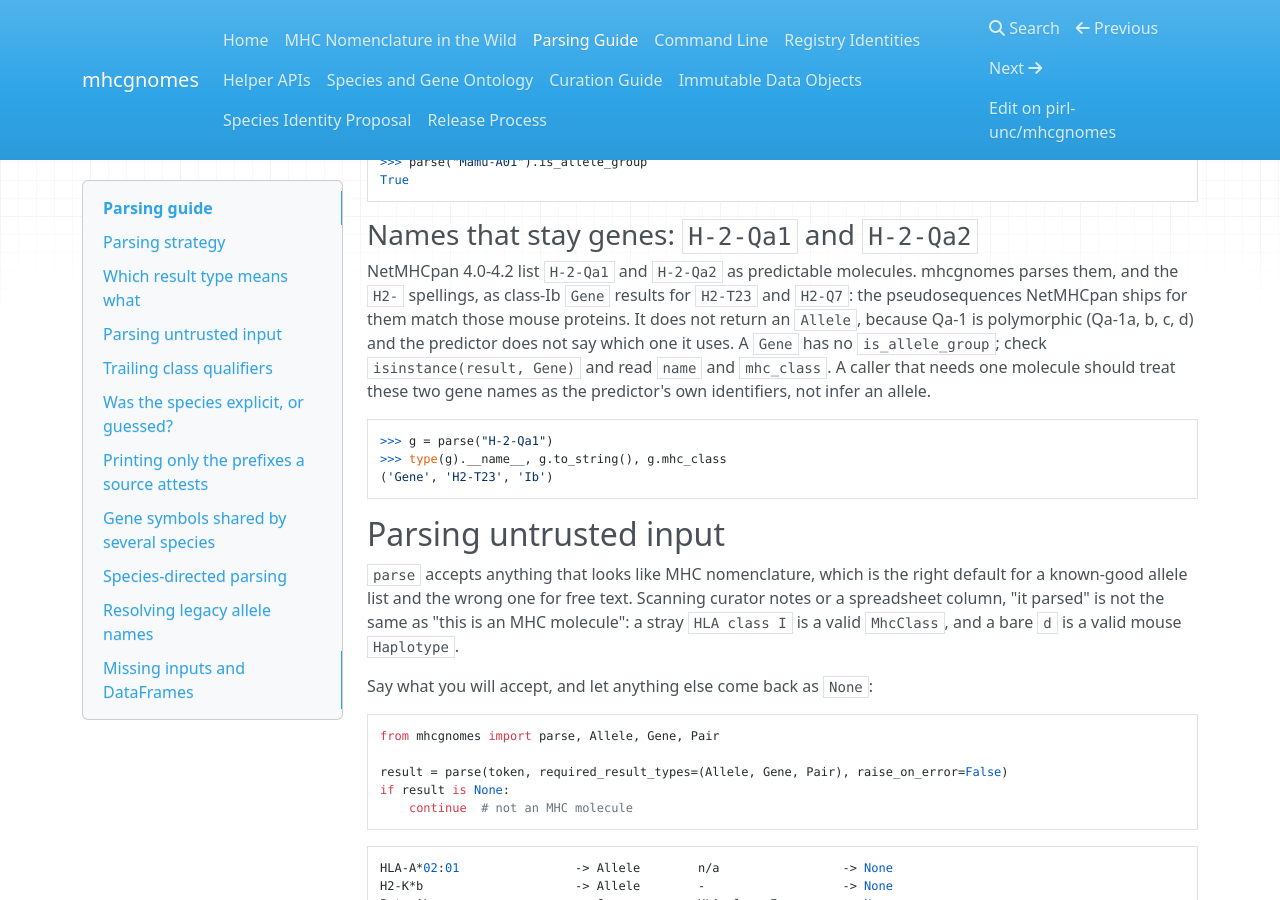
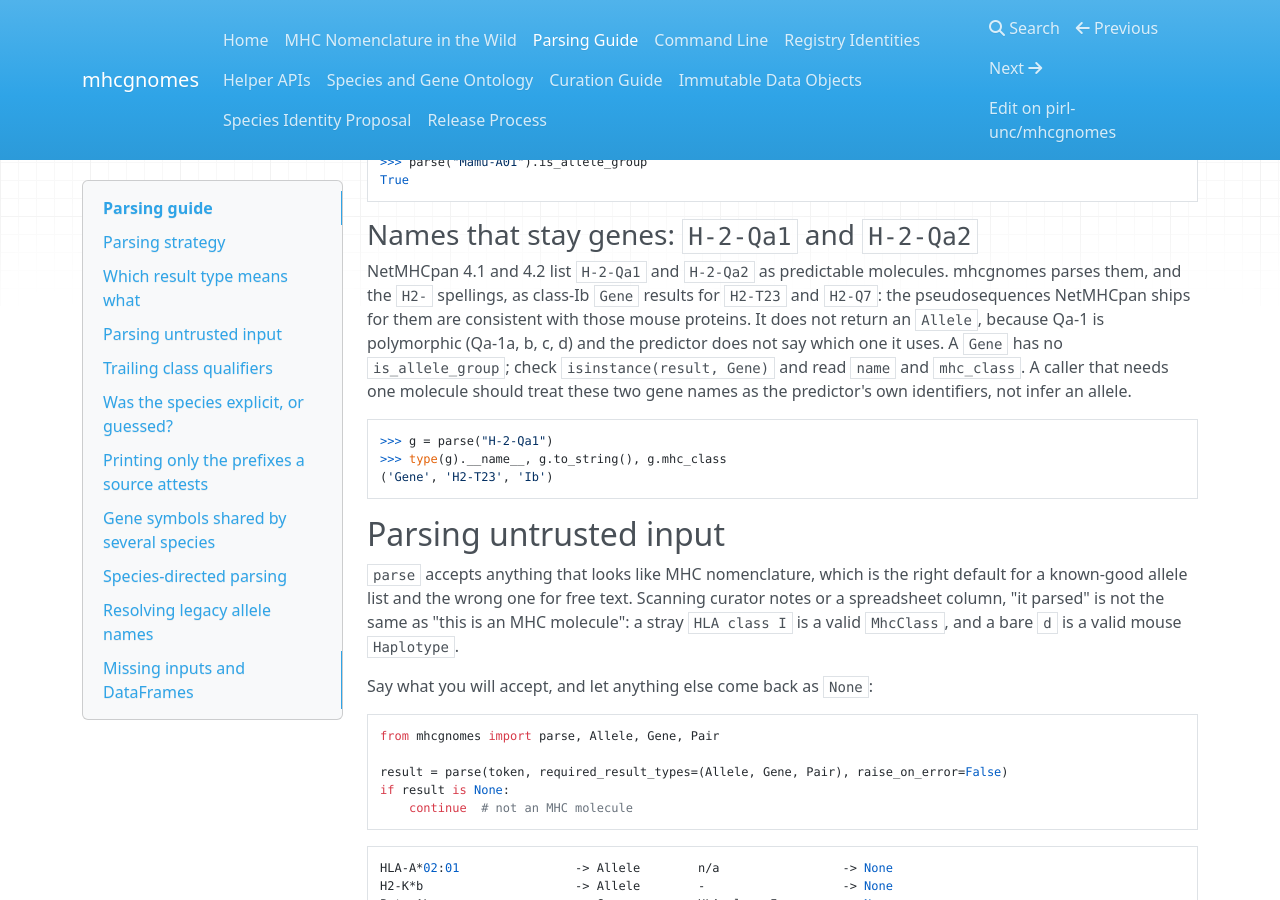
Before and after one commit to pirl-unc/mhcgnomes, an MkDocs documentation site: the page built from docs/parsing.md, in a window 1280 px wide and 900 px high, scrolled down 1676 px. Built offline with MkDocs 1.6.1, drawn with Linux system fonts in a browser that asks for light colours; nearby versions of some CDN libraries.

Commit message:
Tighten Qa evidence claims; drop unverified NetMHCpan 4.0 and attribute-absence test (#190)
Claude-Session: https://claude.ai/code/session_01JHJhwiENzNnE9rUS1bcjPj

```diff
--- a/docs/parsing.md
+++ b/docs/parsing.md
@@ -78,10 +78,10 @@ True
 
 ### Names that stay genes: `H-2-Qa1` and `H-2-Qa2`
 
-NetMHCpan 4.0-4.2 list `H-2-Qa1` and `H-2-Qa2` as predictable molecules.
+NetMHCpan 4.1 and 4.2 list `H-2-Qa1` and `H-2-Qa2` as predictable molecules.
 mhcgnomes parses them, and the `H2-` spellings, as class-Ib `Gene` results for
-`H2-T23` and `H2-Q7`: the pseudosequences NetMHCpan ships for them match those
-mouse proteins. It does not return an `Allele`, because Qa-1 is polymorphic
+`H2-T23` and `H2-Q7`: the pseudosequences NetMHCpan ships for them are consistent with
+those mouse proteins. It does not return an `Allele`, because Qa-1 is polymorphic
 (Qa-1a, b, c, d) and the predictor does not say which one it uses. A `Gene`
 has no `is_allele_group`; check `isinstance(result, Gene)` and read `name` and
 `mhc_class`. A caller that needs one molecule should treat these two gene
```
Also changed, not shown: 2 other files.
